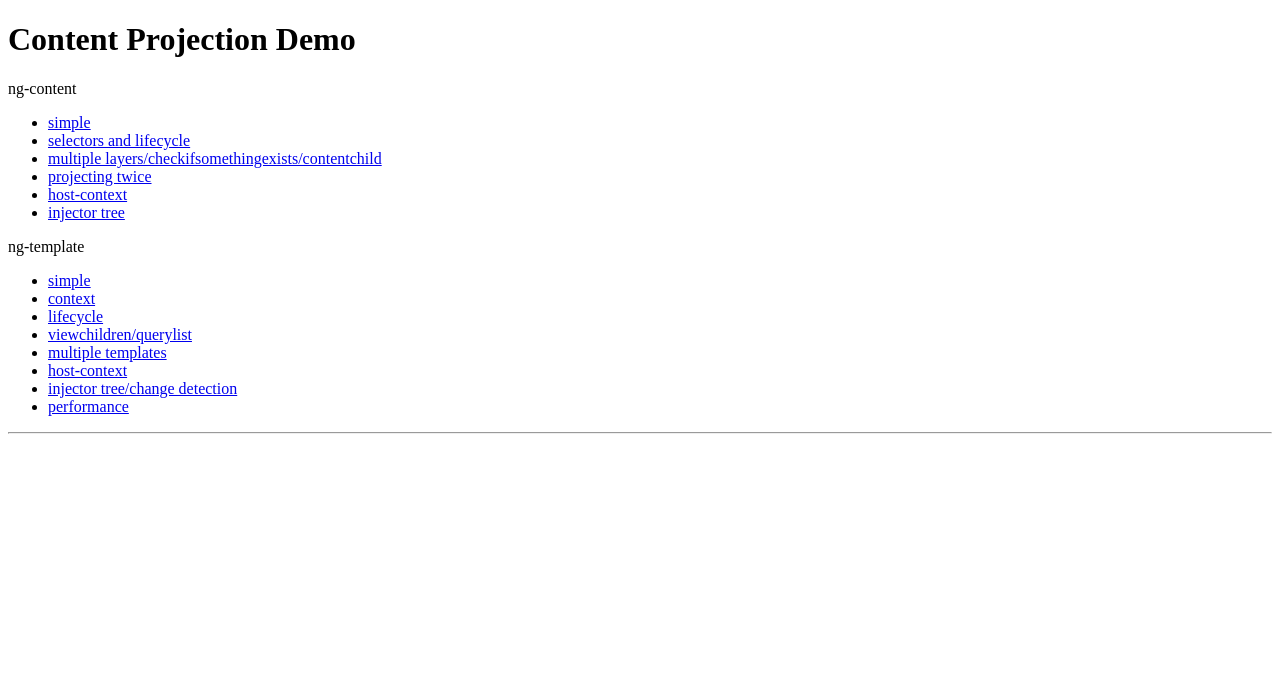
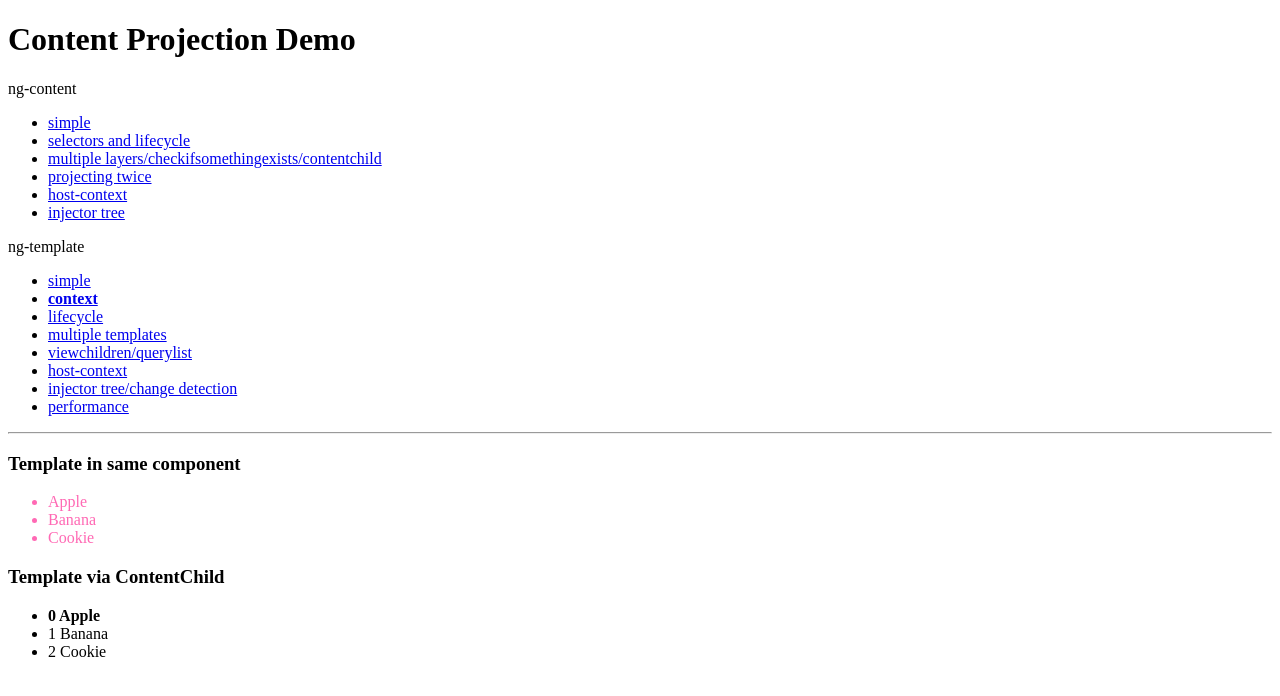
Before and after one commit to groma84/angular-content-injection-vortrag, an Angular app in the folder angular-app/: page /ng-template-context in a window 1280 px wide. Before the commit this address led to /. Shown: the top 696 px of the page. Built offline with nearby package versions, Linux system fonts and the light colour scheme.

Commit message:
add ng-template context and ContentChild example

```diff
--- a/angular-app/src/app/app-routing.module.ts
+++ b/angular-app/src/app/app-routing.module.ts
@@ -6,6 +6,7 @@ import { NgContentProjectingTwiceComponent } from './ng-content-projecting-twice
 import { NgContentSelectorsComponent } from './ng-content-selectors.component';
 import { NgContentSimpleComponent } from './ng-content-simple.component';
 import { NgContentTwoLayersComponent } from './ng-content-two-layers.component';
+import { NgTemplateContextComponent } from './ng-template-context.component';
 import { NgTemplateSimpleComponent } from './ng-template-simple.component';
 
 const routes: Routes = [
@@ -17,6 +18,8 @@ const routes: Routes = [
   { path: 'ng-content-injector-tree', component: NgContentInjectorTreeComponent },
 
   { path: 'ng-template-simple', component: NgTemplateSimpleComponent },
+  { path: 'ng-template-context', component: NgTemplateContextComponent },
+
 
 ];
 
--- a/angular-app/src/app/app.component.ts
+++ b/angular-app/src/app/app.component.ts
@@ -24,10 +24,10 @@ import { ChangeDetectionStrategy, Component } from "@angular/core";
       <span>ng-template</span>
       <ul>
         <li><a routerLink="/ng-template-simple" routerLinkActive="active">simple</a></li>
-        <li><a routerLink="/todo" routerLinkActive="active">context</a></li>
+        <li><a routerLink="/ng-template-context" routerLinkActive="active">context</a></li>
         <li><a routerLink="/todo" routerLinkActive="active">lifecycle</a></li>
+        <li><a routerLink="/todo" routerLinkActive="active">multiple templates</a></li>
         <li><a routerLink="/todo" routerLinkActive="active">viewchildren/querylist</a></li>
-        <li><a routerLink="/todo" routerLinkActive="active">multiple templates</a></li>
         <li><a routerLink="/todo" routerLinkActive="active">host-context</a></li>
         <li><a routerLink="/todo" routerLinkActive="active">injector tree/change detection</a></li>
         <li><a routerLink="/todo" routerLinkActive="active">performance</a></li>
--- a/angular-app/src/app/app.module.ts
+++ b/angular-app/src/app/app.module.ts
@@ -7,6 +7,7 @@ import { ContentTwiceComponent } from './content-twice.component';
 import { HeaderComponent } from './header.component';
 import { Layer1Component } from './layer1.component';
 import { Layer2Component } from './layer2.component';
+import { ListContextComponent } from './list-context.component';
 import { ListSimpleComponent } from './list-simple.component';
 import { ModalSelectorsComponent } from './modal-selectors.component';
 import { ModalSimpleComponent } from './modal-simple.component';
@@ -16,6 +17,7 @@ import { NgContentProjectingTwiceComponent } from './ng-content-projecting-twice
 import { NgContentSelectorsComponent } from './ng-content-selectors.component';
 import { NgContentSimpleComponent } from './ng-content-simple.component';
 import { NgContentTwoLayersComponent } from './ng-content-two-layers.component';
+import { NgTemplateContextComponent } from './ng-template-context.component';
 import { NgTemplateSimpleComponent } from './ng-template-simple.component';
 import { TagDirective } from './tag.directive';
 import { TextWrapperComponent } from './text-wrapper.component';
@@ -37,6 +39,7 @@ import { TextComponent } from './text.component';
     Layer1Component,
     Layer2Component,
     ListSimpleComponent,
+    ListContextComponent,
 
     NgContentSimpleComponent,
     NgContentSelectorsComponent,
@@ -45,7 +48,8 @@ import { TextComponent } from './text.component';
     NgContentHostContextComponent,
     NgContentInjectorTreeComponent,
 
-    NgTemplateSimpleComponent
+    NgTemplateSimpleComponent,
+    NgTemplateContextComponent
   ],
   imports: [
     BrowserModule,
--- /dev/null
+++ b/angular-app/src/app/list-context.component.ts
@@ -0,0 +1,57 @@
+import {
+  AfterContentInit,
+  AfterViewInit,
+  ChangeDetectionStrategy,
+  ChangeDetectorRef,
+  Component,
+  ContentChild,
+  Input,
+  TemplateRef,
+  ViewChild,
+} from "@angular/core";
+
+@Component({
+  changeDetection: ChangeDetectionStrategy.OnPush,
+  selector: "app-list-context",
+  template: `
+    <style></style>
+
+    <h3>Template in same component</h3>
+    <ng-template #listItemInSameComponent let-item="item">
+      <li style="color: hotpink;">{{ item }}</li>
+    </ng-template>
+    <ul>
+      <div *ngFor="let item of items">
+        <ng-container
+          *ngTemplateOutlet="listItemInSameComponent; context: { item: item }"
+        >
+        </ng-container>
+      </div>
+    </ul>
+
+    <h3>Template via ContentChild</h3>
+    <ul>
+      <div *ngFor="let item of items; let index = index; let first = first">
+        <ng-template
+          [ngTemplateOutlet]="template"
+          [ngTemplateOutletContext]="{
+            $implicit: item,
+            index: index,
+            first: first
+          }"
+        >
+        </ng-template>
+      </div>
+    </ul>
+  `,
+})
+export class ListContextComponent implements AfterContentInit {
+  ngAfterContentInit(): void {
+    console.log("template", this.template);
+  }
+
+  @Input()
+  items: any[] = [];
+
+  @ContentChild(TemplateRef, { read: TemplateRef }) template!: TemplateRef<any>;
+}
--- /dev/null
+++ b/angular-app/src/app/ng-template-context.component.ts
@@ -0,0 +1,17 @@
+import { ChangeDetectionStrategy, Component } from "@angular/core";
+
+@Component({
+  changeDetection: ChangeDetectionStrategy.OnPush,
+  selector: "app-ng-template-context",
+  template: `
+    <style></style>
+    <app-list-context [items]="['Apple', 'Banana', 'Cookie']">
+      <ng-template let-item let-index="index" let-first="first">
+        <li [ngStyle]="{ 'font-weight': first ? 'bold' : 'normal' }">
+          {{ index }} {{ item }}
+        </li>
+      </ng-template></app-list-context
+    >
+  `,
+})
+export class NgTemplateContextComponent {}
```
